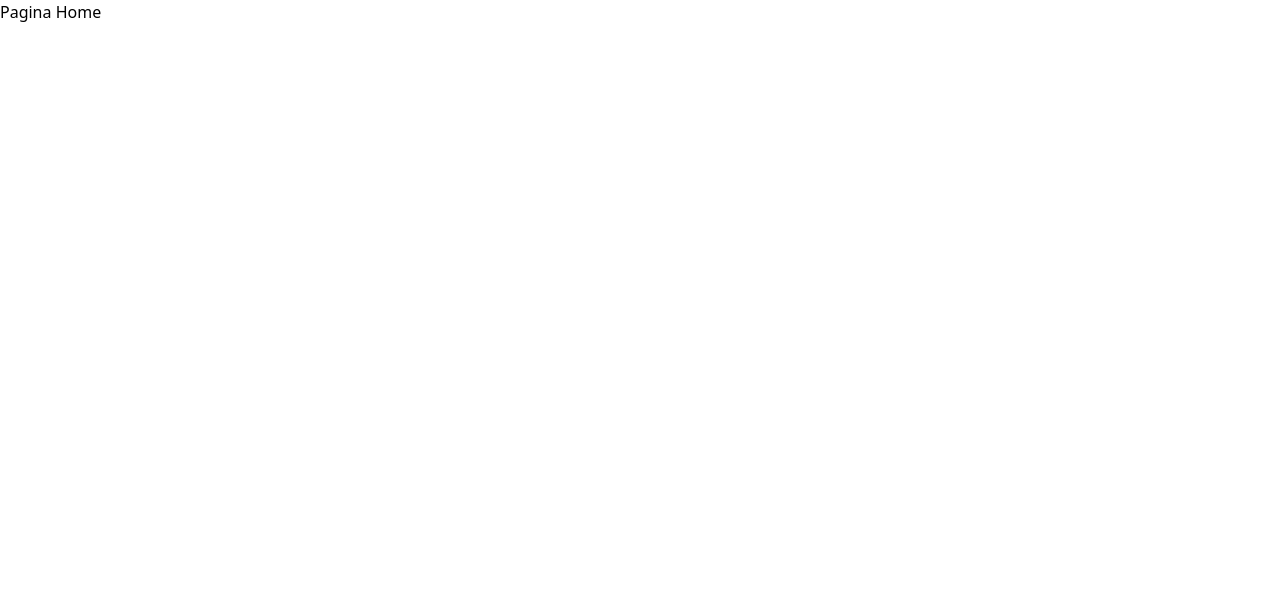
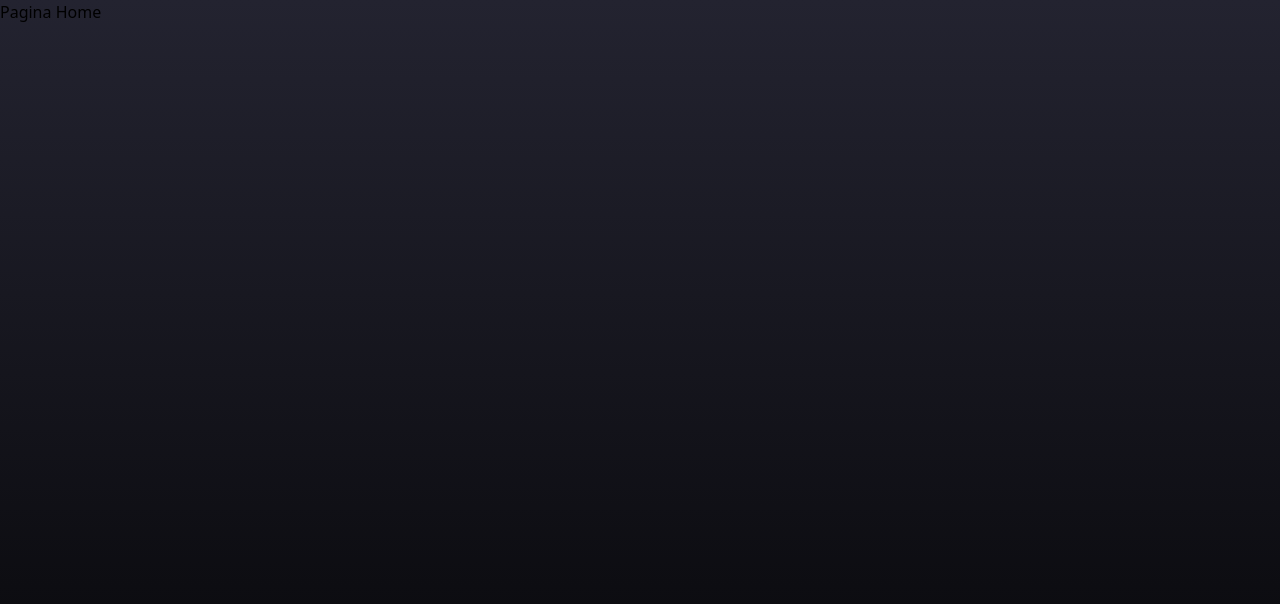
Before and after one commit to JudsonCiribelli/LinkTree, a React (Vite) app: page / in a window 1280 px wide. Shown: the top 604 px of the page. Built offline with nearby package versions, Linux system fonts and the light colour scheme.

Commit message:
style: add inital styled on home page

```diff
--- a/src/index.css
+++ b/src/index.css
@@ -1 +1,6 @@
 @import "tailwindcss";
+
+body{
+  min-height: 100vh;
+  background: linear-gradient(#232330, #050507)
+}
--- a/src/pages/home/index.tsx
+++ b/src/pages/home/index.tsx
@@ -1,7 +1,7 @@
 const HomePage = () => {
   return (
     <div>
-      <h1>Pagina Home</h1>
+      <h1 >Pagina Home</h1>
     </div>
    );
 }
```
